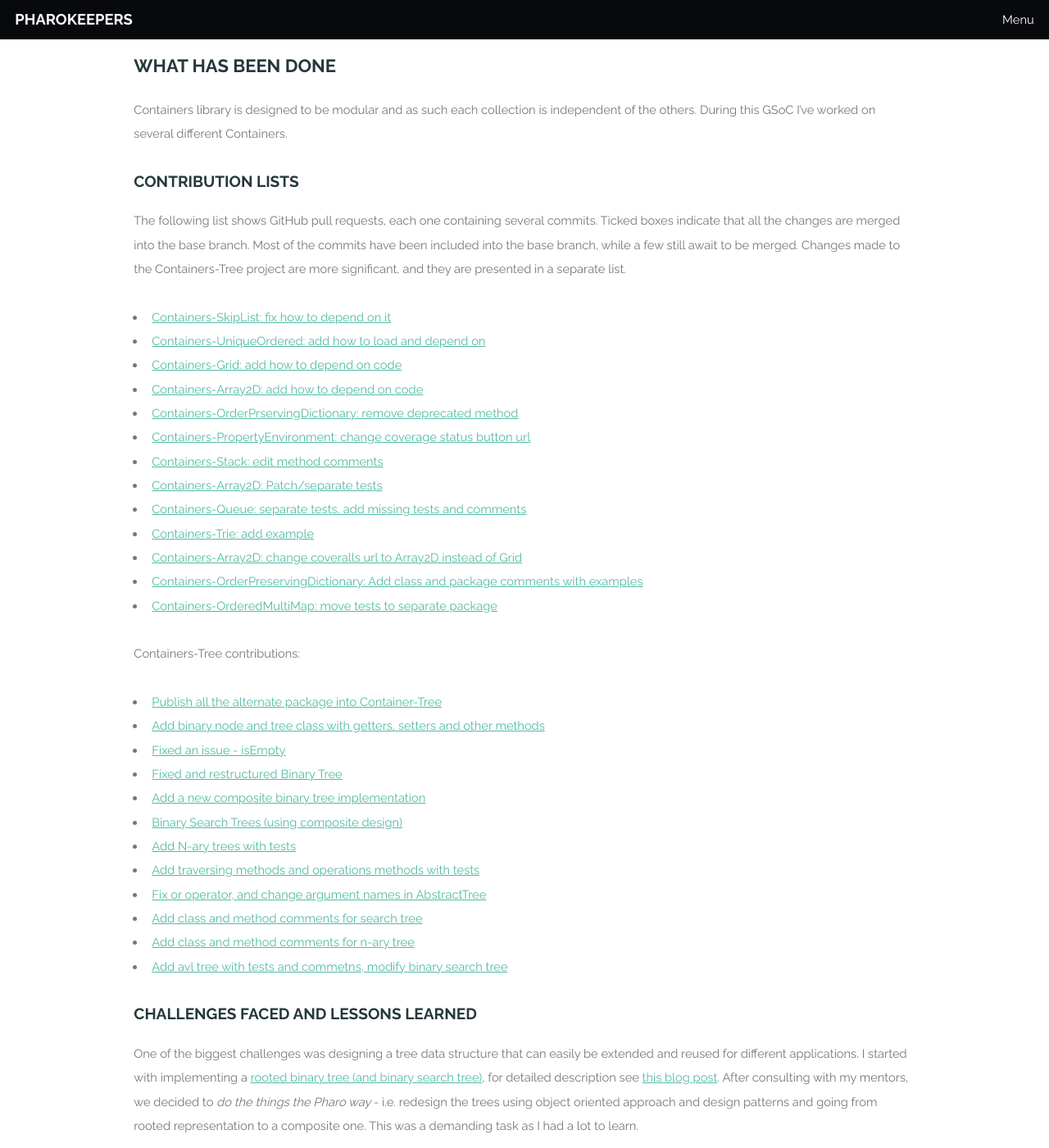
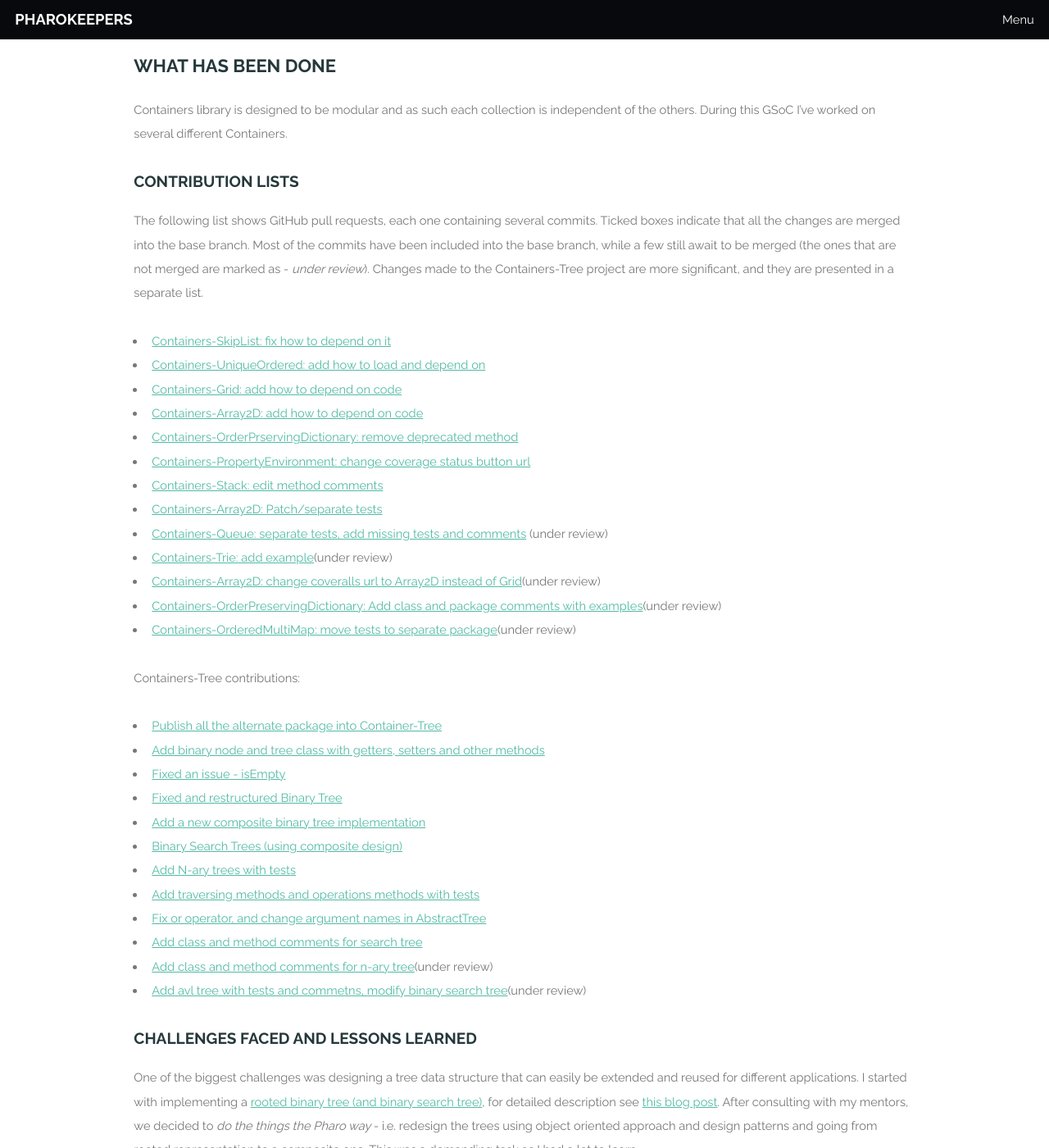
Before and after one commit to Pharokeepers/pharokeepers.github.io, a Jekyll site: the page built from _posts/2019-08-25-Final-Report.md, in a window 1280 px wide and 1400 px high, scrolled down 1357 px. Shown: the whole window at 82% size. Built offline with Jekyll 4.4.1, drawn with Linux system fonts in a browser that asks for light colours; comment, search, counter and statistics services are not loaded.

Commit message:
add which parts are under review

```diff
--- a/_posts/2019-08-25-Final-Report.md
+++ b/_posts/2019-08-25-Final-Report.md
@@ -39,7 +39,7 @@ Containers library is designed to be modular and as such each collection is inde
 
 ### Contribution Lists
 
-The following list shows GitHub pull requests, each one containing several commits. Ticked boxes indicate that all the changes are merged into the base branch. Most of the commits have been included into the base branch, while a few still await to be merged.  Changes made to the Containers-Tree project are more significant, and they are presented in a separate list.
+The following list shows GitHub pull requests, each one containing several commits. Ticked boxes indicate that all the changes are merged into the base branch. Most of the commits have been included into the base branch, while a few still await to be merged (the ones that are not merged are marked as - *under review*).  Changes made to the Containers-Tree project are more significant, and they are presented in a separate list.
 
 - [x] [Containers-SkipList: fix how to depend on it](https://github.com/Ducasse/Containers-SkipList/pull/2)
 - [x] [Containers-UniqueOrdered: add how to load and depend on](https://github.com/Ducasse/Containers-UniqueOrdered/pull/1)
@@ -49,11 +49,11 @@ The following list shows GitHub pull requests, each one containing several commi
 - [x] [Containers-PropertyEnvironment: change coverage status button url](https://github.com/Ducasse/Containers-PropertyEnvironment/pull/3)
 - [x] [Containers-Stack: edit method comments](https://github.com/Ducasse/Containers-Stack/pull/4)
 - [x] [Containers-Array2D: Patch/separate tests](https://github.com/Ducasse/Containers-Array2D/pull/7)
-- [ ] [Containers-Queue: separate tests, add missing tests and comments](https://github.com/Ducasse/Containers-Queue/pull/5)
-- [ ] [Containers-Trie: add example](https://github.com/SmiljanaKnezev/Containers-Trie/pull/1)
-- [ ] [Containers-Array2D: change coveralls url to Array2D instead of Grid](https://github.com/Ducasse/Containers-Array2D/pull/6)
-- [ ] [Containers-OrderPreservingDictionary: Add class and package comments with examples](https://github.com/Ducasse/Containers-OrderPreservingDictionary/pull/2)
-- [ ] [Containers-OrderedMultiMap: move tests to separate package](https://github.com/Ducasse/Containers-OrderedMultiMap/pull/5)
+- [ ] [Containers-Queue: separate tests, add missing tests and comments](https://github.com/Ducasse/Containers-Queue/pull/5) (under review)
+- [ ] [Containers-Trie: add example](https://github.com/SmiljanaKnezev/Containers-Trie/pull/1)(under review)
+- [ ] [Containers-Array2D: change coveralls url to Array2D instead of Grid](https://github.com/Ducasse/Containers-Array2D/pull/6)(under review)
+- [ ] [Containers-OrderPreservingDictionary: Add class and package comments with examples](https://github.com/Ducasse/Containers-OrderPreservingDictionary/pull/2)(under review)
+- [ ] [Containers-OrderedMultiMap: move tests to separate package](https://github.com/Ducasse/Containers-OrderedMultiMap/pull/5)(under review)
 
 
 
@@ -69,8 +69,8 @@ Containers-Tree contributions:
 - [x] [Add traversing methods and operations methods with tests](https://github.com/Ducasse/Containers-Tree/pull/10)
 - [x] [Fix or operator, and change argument names in AbstractTree](https://github.com/Ducasse/Containers-Tree/pull/11)
 - [x] [Add class and method comments for search tree](https://github.com/Ducasse/Containers-Tree/pull/14)
-- [ ] [Add class and method comments for n-ary tree](https://github.com/Ducasse/Containers-Tree/pull/13)
-- [ ] [Add avl tree with tests and commetns, modify binary search tree](https://github.com/Ducasse/Containers-Tree/pull/15)
+- [ ] [Add class and method comments for n-ary tree](https://github.com/Ducasse/Containers-Tree/pull/13)(under review)
+- [ ] [Add avl tree with tests and commetns, modify binary search tree](https://github.com/Ducasse/Containers-Tree/pull/15)(under review)
 
 
 
```
